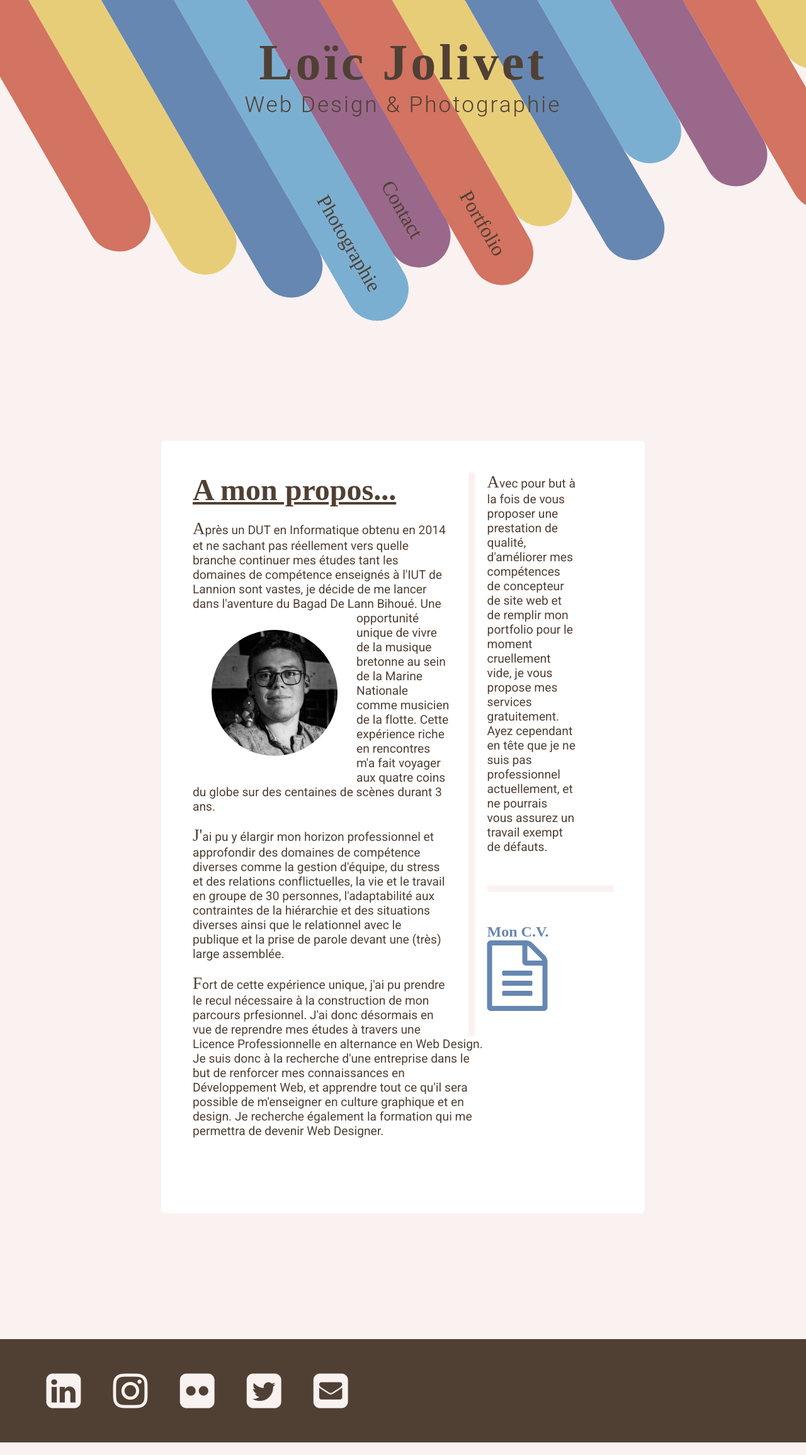
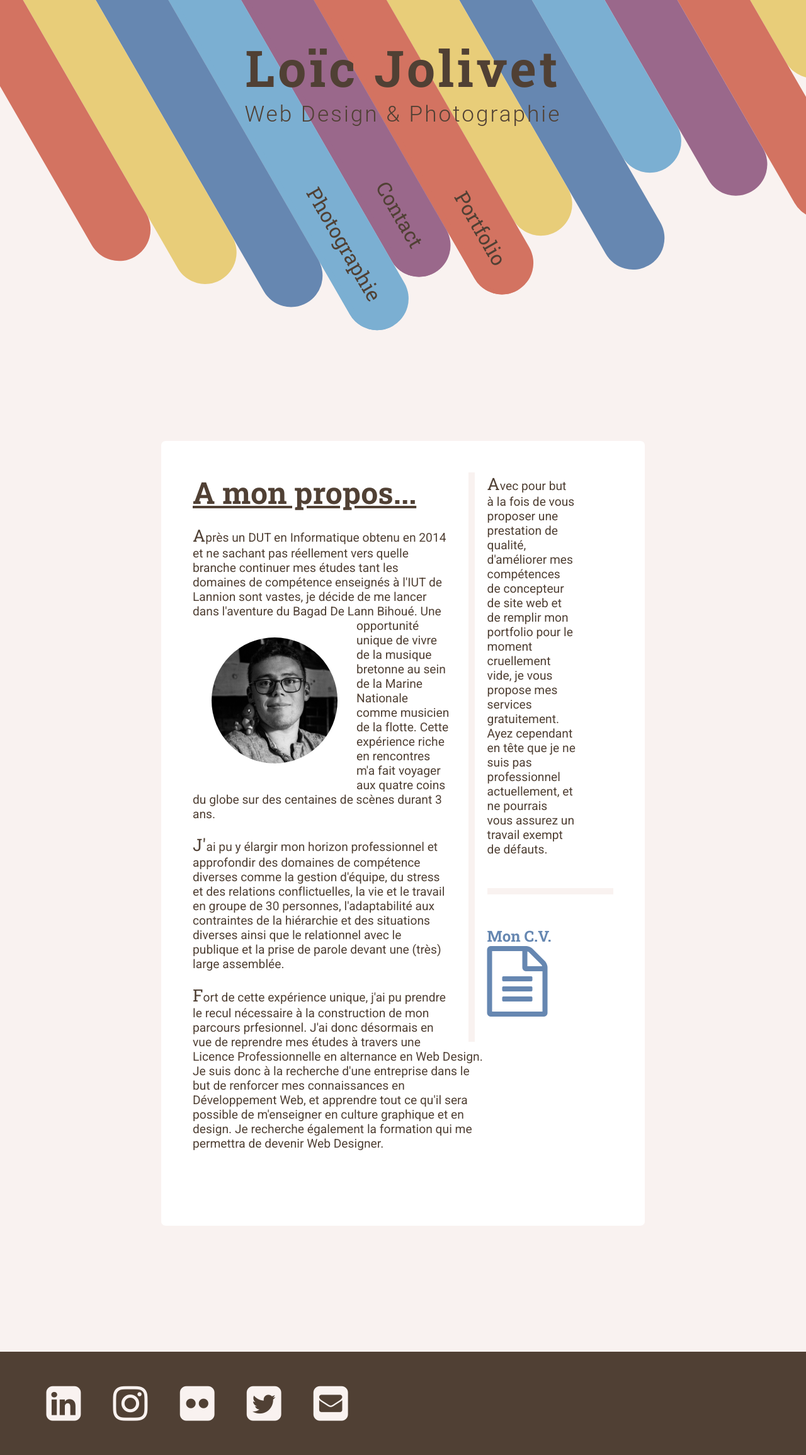
Before and after one commit to Jolivelo/Joliveli.github.io, a Jekyll site: the page Portfolio_Jolivelo/index.html, which Jekyll copies as it is, in a window 1280 px wide. Shown: the whole page at 63% size. Built offline with Jekyll 4.4.1, drawn with Linux system fonts in a browser that asks for light colours.

Commit message:
Ajout polices manquantes

```diff
--- a/Portfolio_Jolivelo/index.html
+++ b/Portfolio_Jolivelo/index.html
@@ -4,7 +4,7 @@
     <meta charset="utf-8" content="width=device-width, initial-scale=1.0">
     <title>Loïc Jolivet</title>
 
-    <link href='https://fonts.googleapis.com/css?family=Roboto' rel='stylesheet'>
+    <link href="https://fonts.googleapis.com/css?family=Roboto+Slab:100,300,400,700|Roboto:300,400,400i,700" rel="stylesheet">
 
     <link rel="stylesheet" href="https://cdnjs.cloudflare.com/ajax/libs/font-awesome/4.7.0/css/font-awesome.min.css">
 
```
